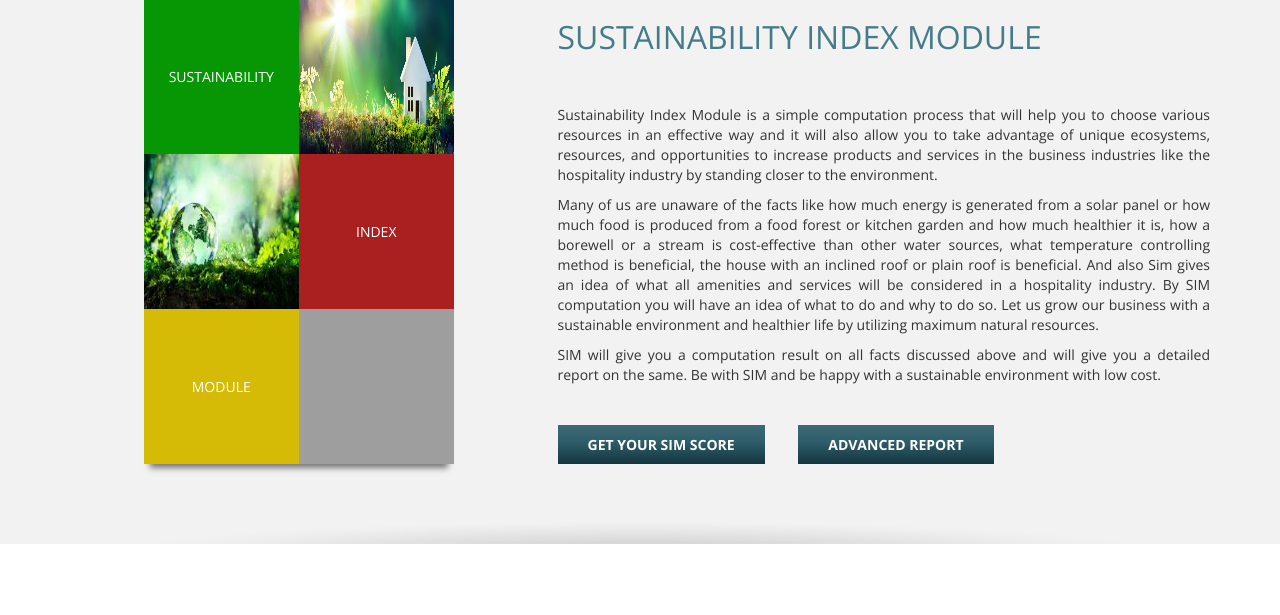
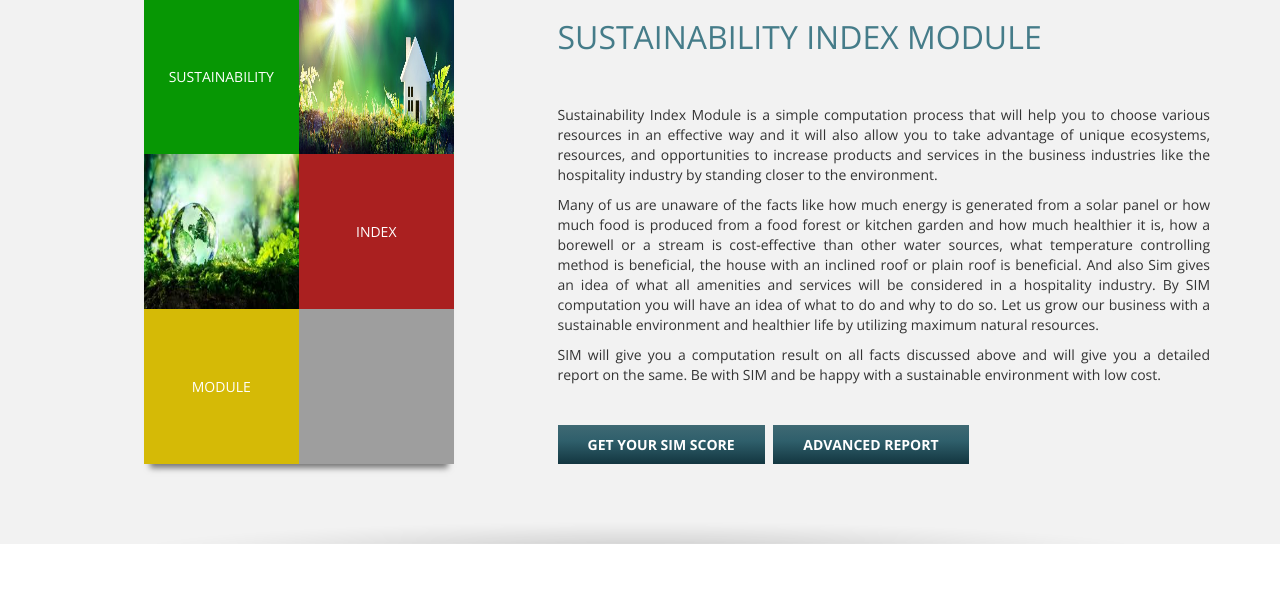
Before and after one commit to naju4nisa/SIM, a PHP site: page / in a window 1280 px wide. Shown: the part 1500-2115 px from the top of the page. Run offline with PHP 8.4, Linux system fonts and the light colour scheme; grey boxes are pictures that could not be loaded.

Commit message:
Update templatemo-style.css

```diff
--- a/css/templatemo-style.css
+++ b/css/templatemo-style.css
@@ -214,7 +214,7 @@ hr {
 	background: linear-gradient(to bottom, rgba(63,105,115,1) 0%, rgba(47,95,107,1) 41%, rgba(19,54,64,1) 100%);
 	filter: progid:DXImageTransform.Microsoft.gradient( startColorstr='#3f6973', endColorstr='#133640', GradientType=0 );
 	color: white;
-	margin-right: 30px;
+	margin-right: 5px;
 }
 .btn-blue-gradient:hover { color: #B8E6F0; }
 .btn-transparent {
```
